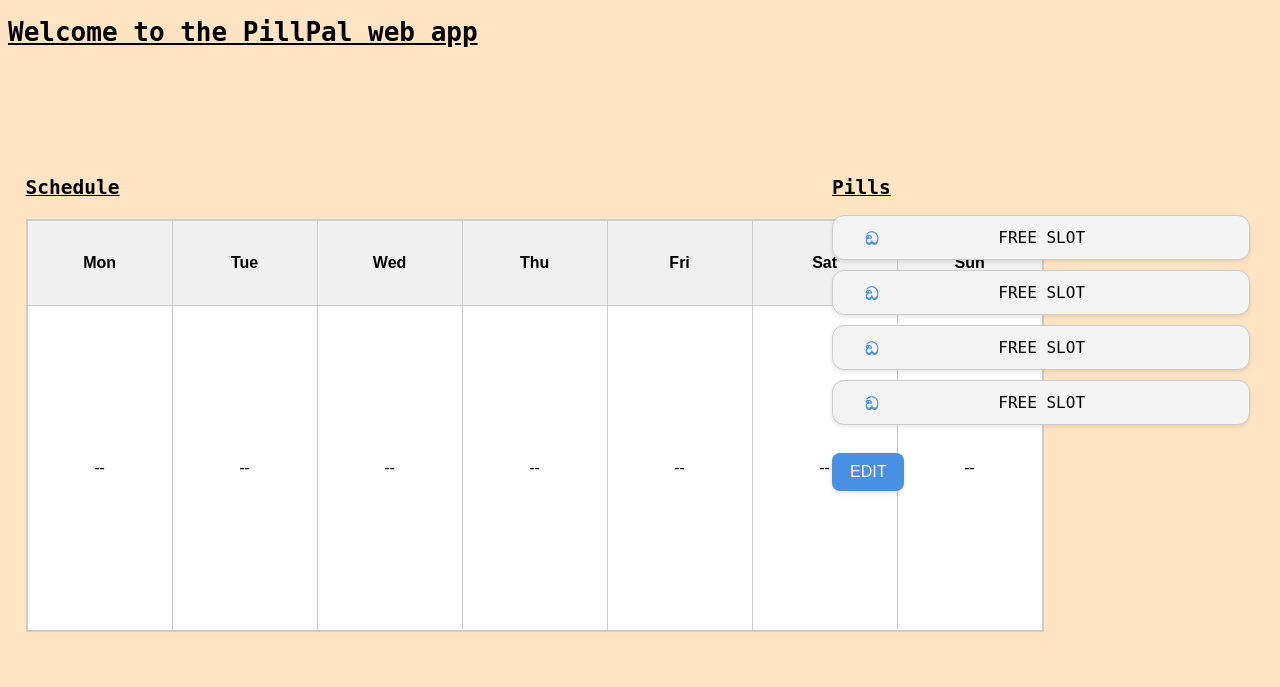
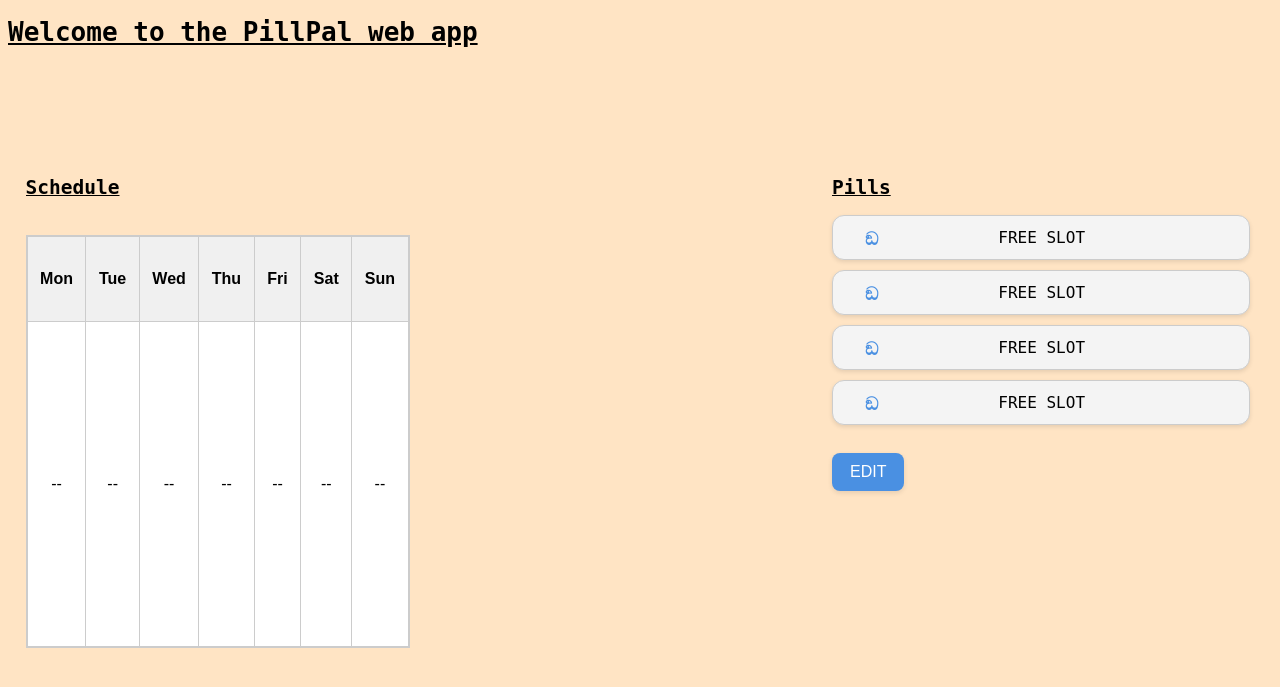
Before and after one commit to GeorgeHurst/pillpal-ui, a Flask app: page /standalone in a window 1280 px wide. Shown: the top 687 px of the page. Run offline with Flask 3, Linux system fonts and the light colour scheme.

Commit message:
Made sure the schedule dov doesn't extend 50% of the screen.

```diff
--- a/static/css/standalone.css
+++ b/static/css/standalone.css
@@ -89,8 +89,34 @@
     background-color: #357ABD;        /* Slightly darker on hover */
 }
 
+#schedule_div {
+
+    width: 30vw;
+}
+
 .schedule_table {
     width: 100%;
+    max-width: 30vw;
+    border-collapse: collapse;
+    text-align: center;
+    table-layout: fixed;
+    margin-top: 20px;
+    border: 2px solid #ccc;
+    font-family: sans-serif;
+}
+
+#schedule_div {
+    width: 50vw;
+    overflow: hidden; /* Keeps the div tidy */
+}
+
+.table_wrapper {
+    overflow-x: auto; /* Enables horizontal scroll JUST for the table */
+    width: 100%;
+}
+
+.schedule_table {
+    width: max-content; /* Allows the table to expand naturally */
     border-collapse: collapse;
     text-align: center;
     table-layout: fixed;
--- a/templates/standalone.html
+++ b/templates/standalone.html
@@ -12,6 +12,7 @@
 
     <div id="schedule_div">
         <h2>Schedule</h2>
+        <div class="table_wrapper">
             <table class="schedule_table">
                 <thead>
                     <tr>
@@ -36,6 +37,7 @@
                     </tr>
                 </tbody>
             </table>
+        </div>
     </div>
 
     <div id="pill_div">
```
Lines whose indentation alone changed are shown as unchanged.
